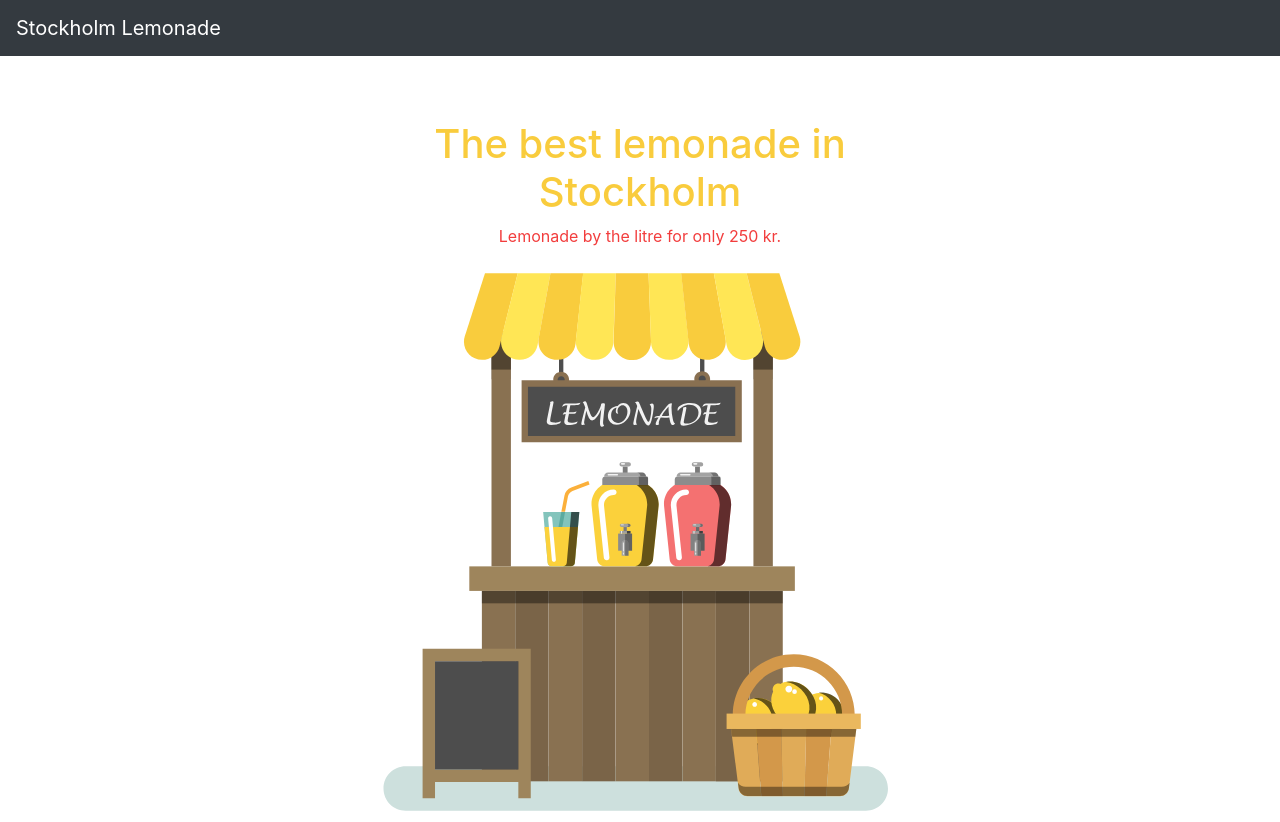
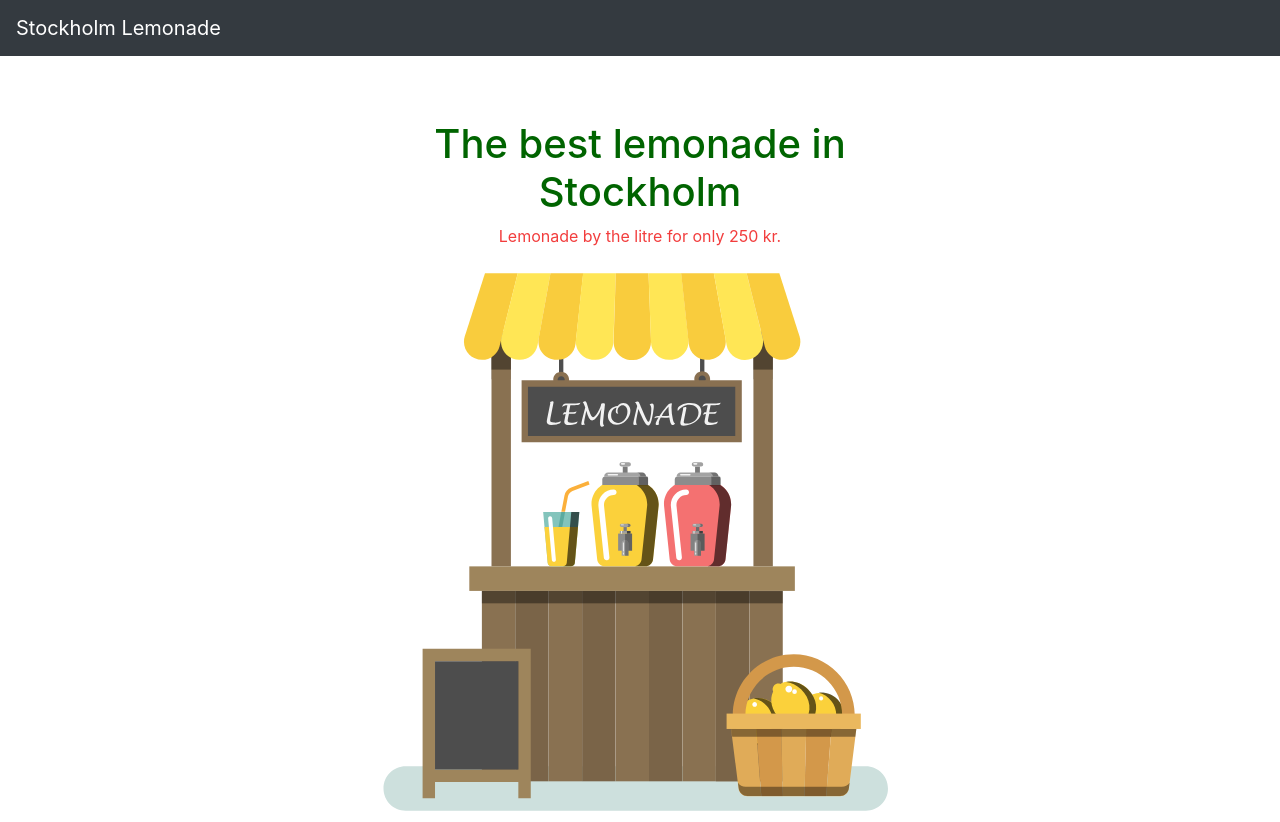
Before and after one commit to proxify-ab/learn-with-proxify, a plain HTML site: page index.html in a window 1280 px wide. Drawn offline with Linux system fonts and the light colour scheme.

Commit message:
#5 Make it green

```diff
--- a/index.html
+++ b/index.html
@@ -19,7 +19,7 @@
     <div style="padding-top:120px; text-align:center;">
         <div class="row justify-content-md-center">
         <div class="col-6">
-            <h1 style="color: #F9CC3D">The best lemonade in Stockholm</h1>
+            <h1 style="color: darkgreen">The best lemonade in Stockholm</h1>
             <p style="color: #F23D3D">Lemonade by the litre for only 250 kr.</p>
             <img src="/images/lemon-stand.svg">
         </div>
```
